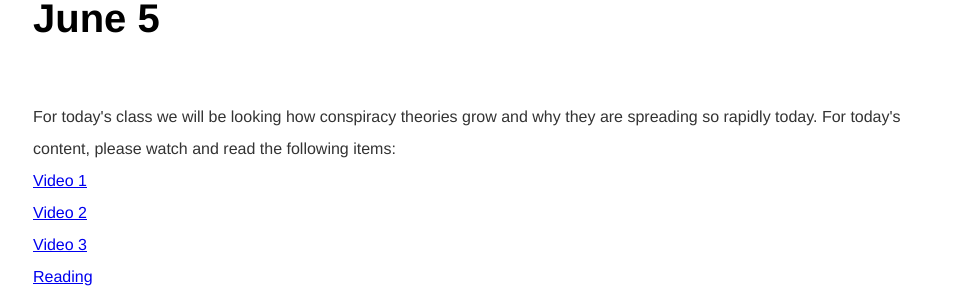
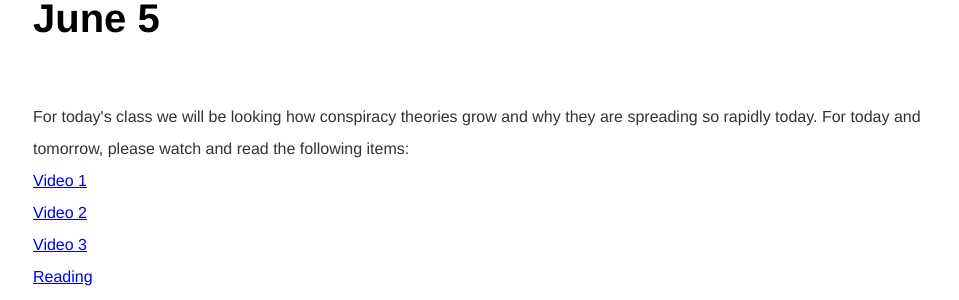
Before and after one commit to kevinjpatton/kevinjpatton.github.io, a Jekyll site: the page built from teaching/phil1020/index.html, in a window 1280 px wide and 900 px high, scrolled down 2063 px. Shown: the part 152-452 px from the top of the window, without its empty margins (159-1118 px from the left). Built offline with Jekyll 4.4.1, drawn with Linux system fonts in a browser that asks for light colours; Markdown is read by kramdown in place of the engine named in the settings.

Commit message:
Update index.html

```diff
--- a/teaching/phil1020/index.html
+++ b/teaching/phil1020/index.html
@@ -35,7 +35,7 @@ title: Philosophy 1020 - Kevin Patton
 <b>Content Response:  </b>After having watched / read these items, reflect on some good reasons that platforms like YouTube should censor content, and then think of some bad reasons.  Based on those reasons think about how your list would handle either the case of a controversial political video on YouTube, or a video about Coronavirus.  <b>Type up both your list of reasons (good and bad) and a paragraph or two explaining how you'd handle either case and submit it as your Content Response for today.</b></p>
 
 <h1>June 5</h1>
-<p>For today's class we will be looking how conspiracy theories grow and why they are spreading so rapidly today.  For today's content, please watch and read the following items:<br>
+<p>For today's class we will be looking how conspiracy theories grow and why they are spreading so rapidly today.  For today and tomorrow, please watch and read the following items:<br>
 <a href="https://youtu.be/pTBvKjl6wF4" target="_blank">Video 1</a><br>
 <a href="https://www.youtube.com/watch?v=88_C-fogY40" target="_blank">Video 2</a><br>
   <a href="https://youtu.be/zlvS-GrA00I" target="_blank">Video 3</a><br>
```
